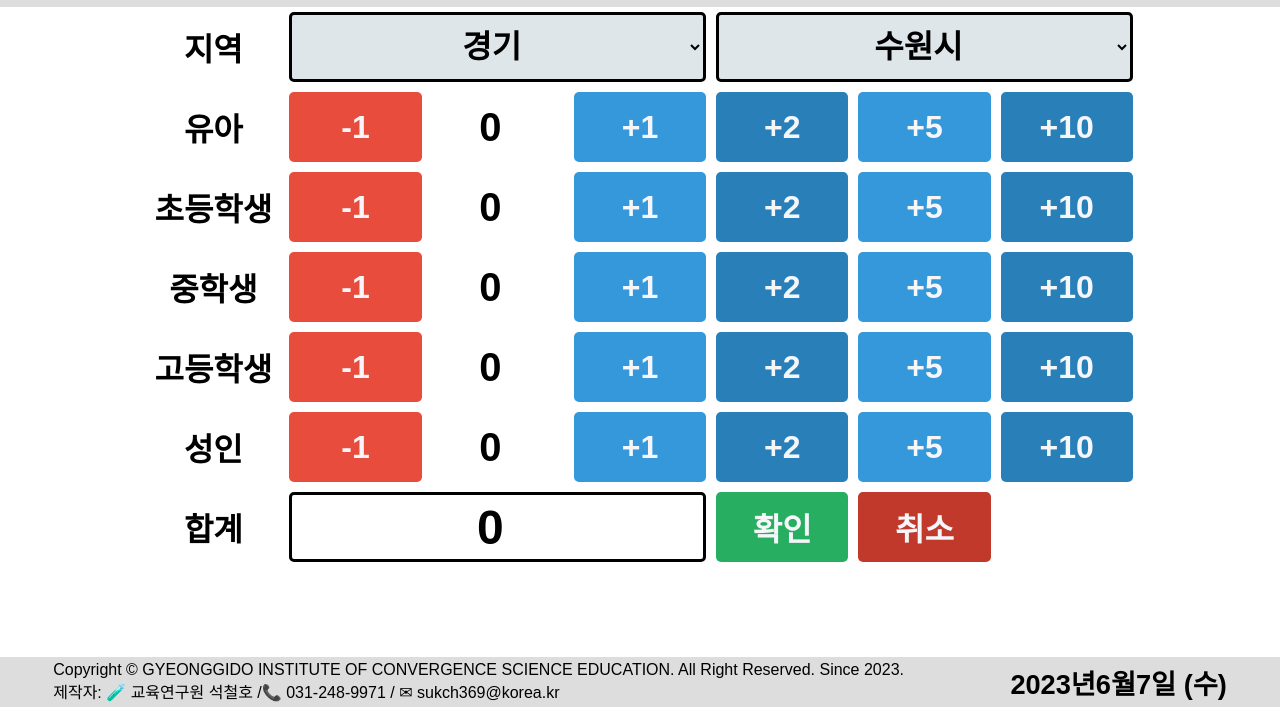
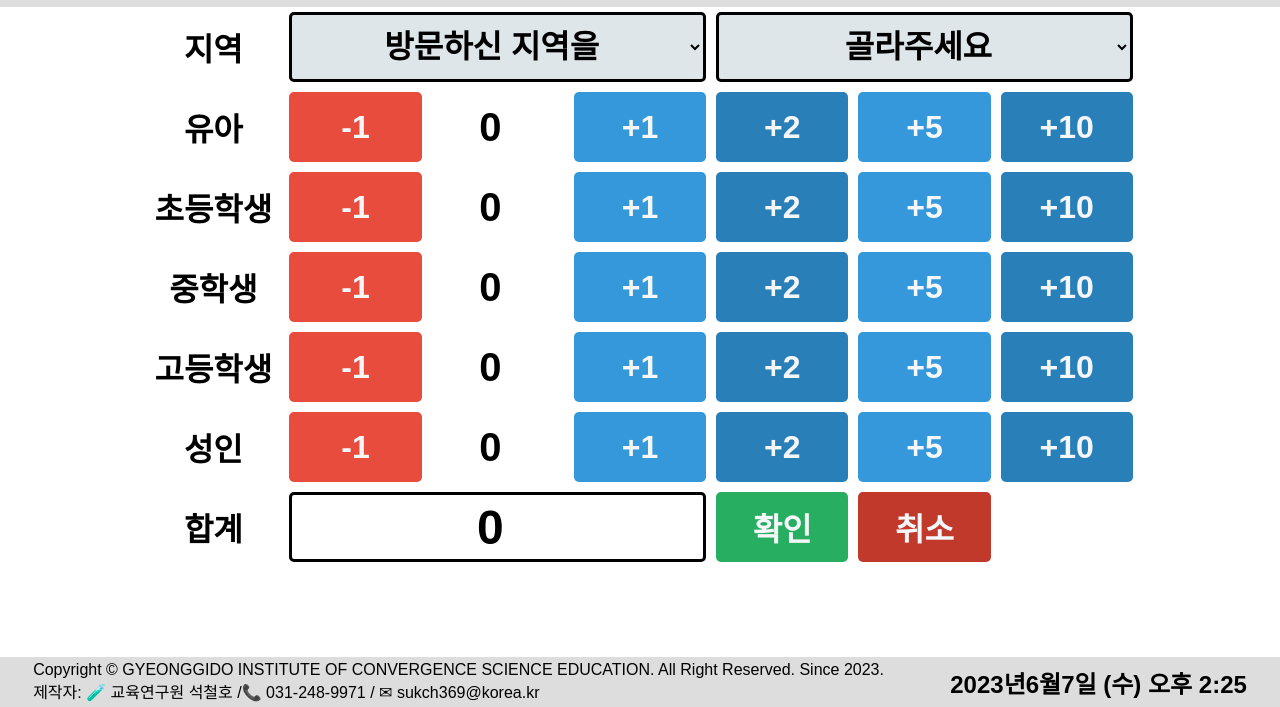
Before and after one commit to sukch369/expoVistorCount, a plain HTML site: page index.html in a window 1280 px wide. Both pictures are taken after a click on the button "취소". Shown: the part 93-800 px from the top of the page. Drawn offline with Linux system fonts and the light colour scheme; a web font is replaced by a local one.

Commit message:
20230607
지역 선택 강제화
하단 시간 삽입
방문인원 시도중

```diff
--- a/index.html
+++ b/index.html
@@ -32,15 +32,16 @@
           id="state_list"
           onchange="loadCity(this.value)"
         >
-          <option value="0">서울</option>
-          <option value="1">부산</option>
-          <option value="2">인천</option>
-          <option value="3">대구</option>
-          <option value="4">대전</option>
-          <option value="5">광주</option>
-          <option value="6">울산</option>
-          <option value="7">세종</option>
-          <option value="8" selected>경기</option>
+          <option value="none">방문하신 지역을</option>
+          <option value="0">경기</option>
+          <option value="1">서울</option>
+          <option value="2">부산</option>
+          <option value="3">인천</option>
+          <option value="4">대구</option>
+          <option value="5">대전</option>
+          <option value="6">광주</option>
+          <option value="7">울산</option>
+          <option value="8">세종</option>
           <option value="9">강원</option>
           <option value="10">충북</option>
           <option value="11">충남</option>
@@ -53,37 +54,7 @@
       </div>
       <div class="city">
         <select name="cityList" id="city_list">
-          <option value="0" selected>수원시</option>
-          <option value="1">가평군</option>
-          <option value="2">고양시</option>
-          <option value="3">과천시</option>
-          <option value="4">광명시</option>
-          <option value="5">광주시</option>
-          <option value="6">구리시</option>
-          <option value="7">군포시</option>
-          <option value="8">김포시</option>
-          <option value="9">남양주시</option>
-          <option value="10">동두천시</option>
-          <option value="11">부천시</option>
-          <option value="12">성남시</option>
-          <option value="13">시흥시</option>
-          <option value="14">안산시</option>
-          <option value="15">안성시</option>
-          <option value="16">안양시</option>
-          <option value="17">양주시</option>
-          <option value="18">양평군</option>
-          <option value="19">여주시</option>
-          <option value="20">연천군</option>
-          <option value="21">오산시</option>
-          <option value="22">용인시</option>
-          <option value="23">의왕시</option>
-          <option value="24">의정부시</option>
-          <option value="25">이천시</option>
-          <option value="26">파주시</option>
-          <option value="27">평택시</option>
-          <option value="28">포천시</option>
-          <option value="29">하남시</option>
-          <option value="30">화성시</option>
+          <option value="none" selected>골라주세요</option>
         </select>
       </div>
       <div class="blank"><!--좌우 공백--></div>
--- a/script.js
+++ b/script.js
@@ -19,6 +19,18 @@ let sendToday =
 //출력 날짜
 const WEEKDAY = ["일", "월", "화", "수", "목", "금", "토"];
 let today = document.getElementById("today");
+function now() {
+  let hours = fulldate.getHours();
+  let minutes = fulldate.getMinutes();
+  if (hours > 12) {
+    hours = "오후 " + Number(hours - 12) + ":";
+  } else if ((hours = 12)) {
+    hours = "오후 " + Number(12) + ":";
+  } else {
+    hours = "오전 " + Number(hours) + ":";
+  }
+  return hours + minutes;
+}
 today.innerHTML =
   fulldate.getFullYear() +
   "년" +
@@ -28,12 +40,16 @@ today.innerHTML =
   "일" +
   " (" +
   WEEKDAY[fulldate.getDay()] +
-  ") ";
+  ") " +
+  now();
 
 let stateCityList = new Object();
 //구글 링크
-const inputURL =
+const DBinputURL =
   "https://script.google.com/macros/s/AKfycbwcr95sVJZHktpatokoXEM0jg_n4K1P0wl5aqczOVwjXbzGaGtnisBZkhSaJFZzm9c9/exec";
+const DBoutputURL =
+  "https://script.google.com/macros/s/AKfycbyS6sNVtQHeIJTzggJTK_yrb5rEAFTTAC3Ro3fgWyCTK5rBy-YjRzTPzECmZ17Lm6ZwMQ/exec?sheetName=count";
+
 const listURL = "stateCityList.json";
 
 window.onload = function () {
@@ -59,6 +75,9 @@ getStateCityList();
 
 //시군구 불러오기
 function loadCity(e) {
+  if (e == "none") {
+    city_list.innerHTML = '<option value="none">골라주세요</option>';
+  } else {
     let h = [];
 
     for (let i = 0; i < Object.keys(stateCityList[e].city).length; i++) {
@@ -77,6 +96,7 @@ function loadCity(e) {
       }
     }
     city_list.innerHTML = h.join("");
+  }
 }
 
 function plus(button, number) {
@@ -106,7 +126,7 @@ function sum() {
 }
 
 function reset() {
-  state_list.value = 8;
+  state_list.value = "none";
   loadCity(state_list.value);
   result_kind.value = 0;
   result_ele.value = 0;
@@ -114,9 +134,14 @@ function reset() {
   result_high.value = 0;
   result_adult.value = 0;
   sum();
+  /*getData();*/
 }
 //확인 함수
 function confirmMessage() {
+  if (state_list.value == "none" || city_list.value == "none") {
+    alert("방문하신 지역을 골라주세요.");
+    reset();
+  } else {
     sum();
     let area1 = stateCityList[state_list.value].state;
     let area2 = stateCityList[state_list.value].city[city_list.value];
@@ -152,13 +177,14 @@ function confirmMessage() {
       reset();
     }
   }
+}
 
 //데이터 전송 함수
 function sendData() {
   let area1 = stateCityList[state_list.value].state;
   let area2 = stateCityList[state_list.value].city[city_list.value];
   let concatURL = "".concat(
-    inputURL,
+    DBinputURL,
     "?area1=",
     area1,
     "&area2=",
@@ -191,3 +217,19 @@ function sendData() {
     }
   };
 }
+/*
+let count = new Object();
+function getData() {
+  let xhr = new XMLHttpRequest();
+  xhr.open("GET", DBoutputURL, true);
+  xhr.send();
+  xhr.onload = () => {
+    if (xhr.status == 200) {
+      count = xhr.response;
+    } else {
+      //failed
+      console.log("실패");
+    }
+  };
+}
+*/
--- a/stateCityList.json
+++ b/stateCityList.json
@@ -1,4 +1,40 @@
 [
+  {
+    "state": "경기",
+    "city": [
+      "수원시",
+      "가평군",
+      "고양시",
+      "과천시",
+      "광명시",
+      "광주시",
+      "구리시",
+      "군포시",
+      "김포시",
+      "남양주시",
+      "동두천시",
+      "부천시",
+      "성남시",
+      "시흥시",
+      "안산시",
+      "안성시",
+      "안양시",
+      "양주시",
+      "양평군",
+      "여주시",
+      "연천군",
+      "오산시",
+      "용인시",
+      "의왕시",
+      "의정부시",
+      "이천시",
+      "파주시",
+      "평택시",
+      "포천시",
+      "하남시",
+      "화성시"
+    ]
+  },
   {
     "state": "서울",
     "city": [
@@ -112,42 +148,6 @@
     "state": "세종",
     "city": [
       " "
-    ]
-  },
-  {
-    "state": "경기",
-    "city": [
-      "수원시",
-      "가평군",
-      "고양시",
-      "과천시",
-      "광명시",
-      "광주시",
-      "구리시",
-      "군포시",
-      "김포시",
-      "남양주시",
-      "동두천시",
-      "부천시",
-      "성남시",
-      "시흥시",
-      "안산시",
-      "안성시",
-      "안양시",
-      "양주시",
-      "양평군",
-      "여주시",
-      "연천군",
-      "오산시",
-      "용인시",
-      "의왕시",
-      "의정부시",
-      "이천시",
-      "파주시",
-      "평택시",
-      "포천시",
-      "하남시",
-      "화성시"
     ]
   },
   {
--- a/style.css
+++ b/style.css
@@ -43,10 +43,11 @@ footer {
     justify-content: space-around;
     align-items: center;
 }
-/* 하단 날짜*/
+/* 하단 일시*/
 #today{
-    font-weight : 700;
-    font-size: 1.7rem;
+    font-weight : 600;
+    font-size: 1.5rem;
+    text-align: center;
 }
 
 main {
```
Also changed, not shown: Google/input.txt (renamed from Google/AppScript.txt), Google/output.txt (added). Lines whose indentation alone changed are shown as unchanged.
